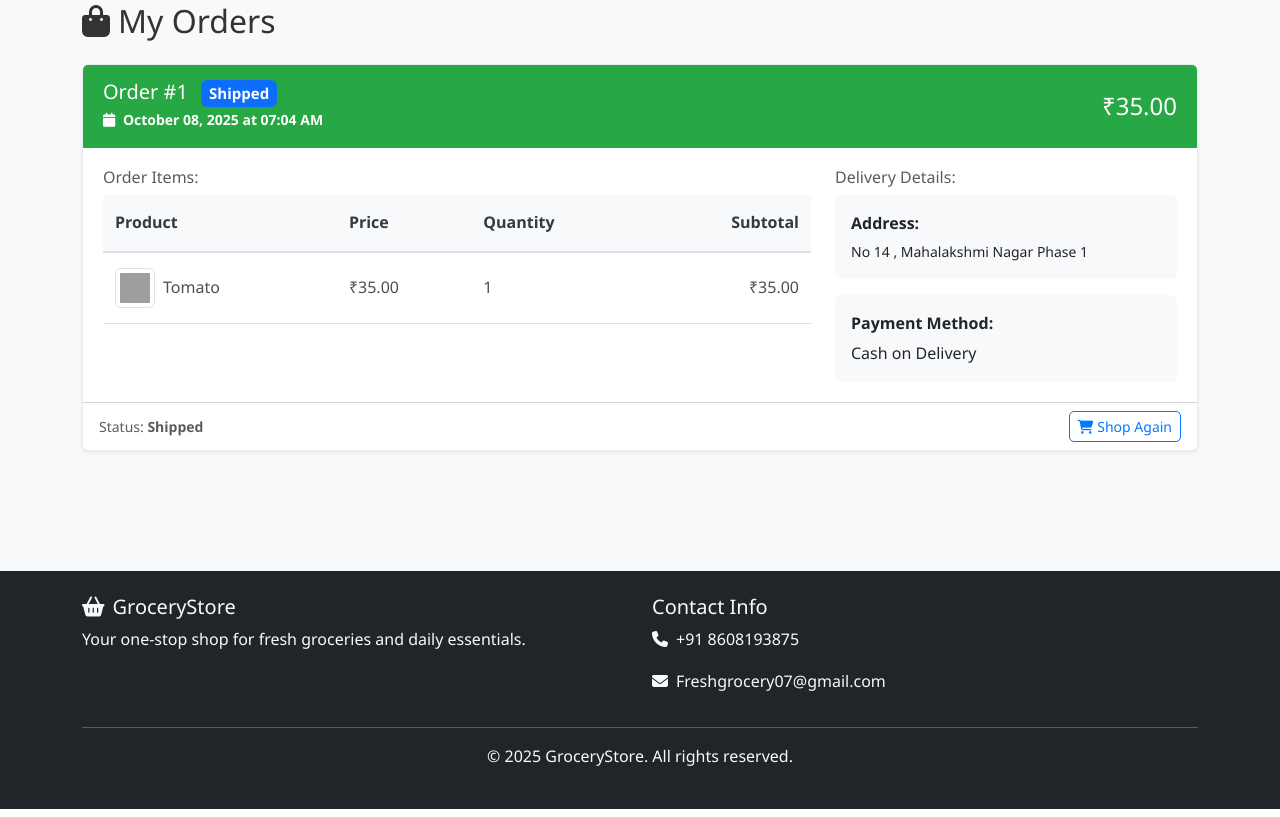
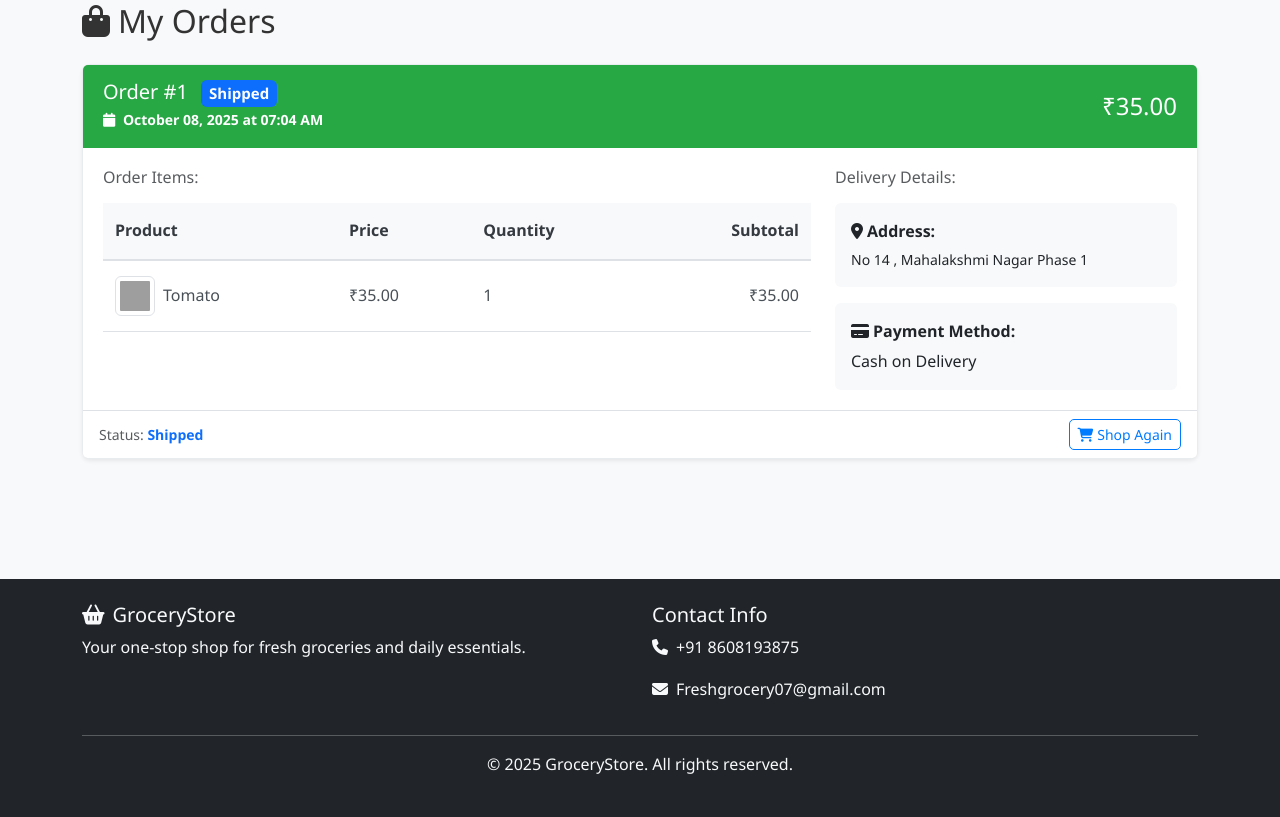
Before and after one commit to YugaBharathi29/grocery-store-app, a Flask app: template templates/my_orders.html in a window 1280 px wide. Shown: the part 118-935 px from the top of the page. Run offline with Flask 3, Linux system fonts and the light colour scheme; the template is opened without the code that fills it: values that come from a table or form of the project are taken from there, others are empty; grey boxes are pictures that could not be loaded.

Commit message:
Update my_orders.html

```diff
--- a/templates/my_orders.html
+++ b/templates/my_orders.html
@@ -33,10 +33,10 @@
                         <div class="card-body">
                             <div class="row">
                                 <div class="col-md-8">
-                                    <h6 class="text-muted mb-2">Order Items:</h6>
+                                    <h6 class="text-muted mb-3">Order Items:</h6>
                                     <div class="table-responsive">
-                                        <table class="table table-sm">
-                                            <thead>
+                                        <table class="table table-sm table-hover">
+                                            <thead class="table-light">
                                                 <tr>
                                                     <th>Product</th>
                                                     <th>Price</th>
@@ -54,8 +54,13 @@
                                                                          alt="{{ item.product.name }}"
                                                                          class="img-thumbnail me-2"
                                                                          style="width: 40px; height: 40px; object-fit: cover;">
+                                                                {% else %}
+                                                                    <div class="bg-light rounded me-2 d-flex align-items-center justify-content-center"
+                                                                         style="width: 40px; height: 40px;">
+                                                                        <i class="fas fa-box text-muted"></i>
+                                                                    </div>
                                                                 {% endif %}
-                                                                {{ item.product.name if item.product else 'Product unavailable' }}
+                                                                <span>{{ item.product.name if item.product else 'Product unavailable' }}</span>
                                                             </div>
                                                         </td>
                                                         <td>₹{{ '%.2f' % item.price }}</td>
@@ -68,38 +73,44 @@
                                     </div>
                                 </div>
                                 <div class="col-md-4">
-                                    <h6 class="text-muted mb-2">Delivery Details:</h6>
+                                    <h6 class="text-muted mb-3">Delivery Details:</h6>
                                     <div class="bg-light p-3 rounded mb-3">
-                                        <p class="mb-1"><strong>Address:</strong></p>
+                                        <p class="mb-1"><strong><i class="fas fa-map-marker-alt me-1"></i>Address:</strong></p>
                                         <p class="mb-0 small">{{ order.shipping_address }}</p>
                                     </div>
                                     <div class="bg-light p-3 rounded">
-                                        <p class="mb-1"><strong>Payment Method:</strong></p>
+                                        <p class="mb-1"><strong><i class="fas fa-credit-card me-1"></i>Payment Method:</strong></p>
                                         <p class="mb-0">{{ order.payment_method }}</p>
                                     </div>
                                 </div>
                             </div>
                         </div>
-                        <div class="card-footer bg-white">
-                            <div class="d-flex justify-content-between align-items-center">
-                                <div>
+                        <div class="card-footer bg-white border-top">
+                            <div class="d-flex justify-content-between align-items-center flex-wrap">
+                                <div class="mb-2 mb-md-0">
                                     <small class="text-muted">
-                                        Status: <strong class="{% if order.status == 'Cancelled' %}text-danger{% endif %}">{{ order.status }}</strong>
+                                        Status: <strong class="{% if order.status == 'Cancelled' %}text-danger{% elif order.status == 'Delivered' %}text-success{% else %}text-primary{% endif %}">
+                                            {{ order.status }}
+                                        </strong>
                                     </small>
                                 </div>
                                 <div>
                                     {% if order.status == 'Pending' %}
                                         <form action="{{ url_for('cancel_order', order_id=order.id) }}"
                                               method="POST"
-                                              style="display: inline;"
-                                              onsubmit="return confirm('Are you sure you want to cancel Order #{{ order.id }}? This action cannot be undone.')">
-                                            <button type="submit" class="btn btn-sm btn-outline-danger">
+                                              style="display: inline-block;"
+                                              onsubmit="return confirm('⚠️ Are you sure you want to cancel Order #{{ order.id }}?\n\nThis action cannot be undone.');">
+                                            <button type="submit" class="btn btn-sm btn-danger me-2">
                                                 <i class="fas fa-times-circle me-1"></i>Cancel Order
                                             </button>
                                         </form>
                                     {% elif order.status == 'Cancelled' %}
-                                        <span class="badge bg-secondary">
-                                            <i class="fas fa-ban me-1"></i>Cancelled
+                                        <span class="badge bg-secondary me-2">
+                                            <i class="fas fa-ban me-1"></i>Order Cancelled
+                                        </span>
+                                    {% elif order.status == 'Delivered' %}
+                                        <span class="badge bg-success me-2">
+                                            <i class="fas fa-check-circle me-1"></i>Delivered
                                         </span>
                                     {% endif %}
                                     <a href="{{ url_for('products') }}" class="btn btn-sm btn-outline-primary">
@@ -114,24 +125,15 @@
         </div>
     {% else %}
         <div class="text-center py-5">
-            <i class="fas fa-shopping-bag" style="font-size: 4rem; color: #dee2e6;"></i>
-            <h4 class="mt-3 text-muted">No orders yet</h4>
-            <p class="text-muted">You haven't placed any orders yet.</p>
-            <a href="{{ url_for('products') }}" class="btn btn-primary">
+            <div class="mb-4">
+                <i class="fas fa-shopping-bag" style="font-size: 5rem; color: #dee2e6;"></i>
+            </div>
+            <h4 class="text-muted mb-2">No orders yet</h4>
+            <p class="text-muted mb-4">You haven't placed any orders yet. Start shopping to see your orders here!</p>
+            <a href="{{ url_for('products') }}" class="btn btn-success btn-lg">
                 <i class="fas fa-shopping-bag me-2"></i>Start Shopping
             </a>
         </div>
     {% endif %}
 </div>
-
-<script>
-// Optional: Auto-dismiss flash messages after 5 seconds
-setTimeout(function() {
-    const alerts = document.querySelectorAll('.alert');
-    alerts.forEach(function(alert) {
-        const bsAlert = new bootstrap.Alert(alert);
-        bsAlert.close();
-    });
-}, 5000);
-</script>
 {% endblock %}
```
